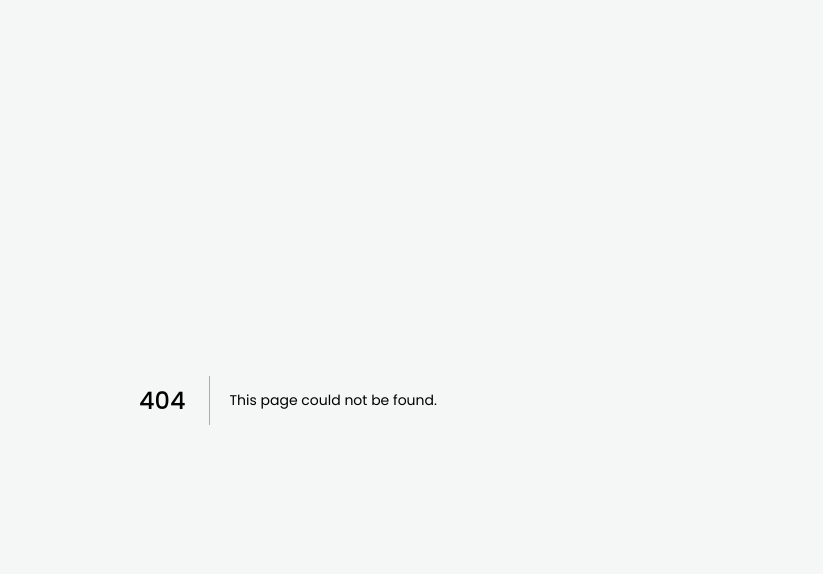
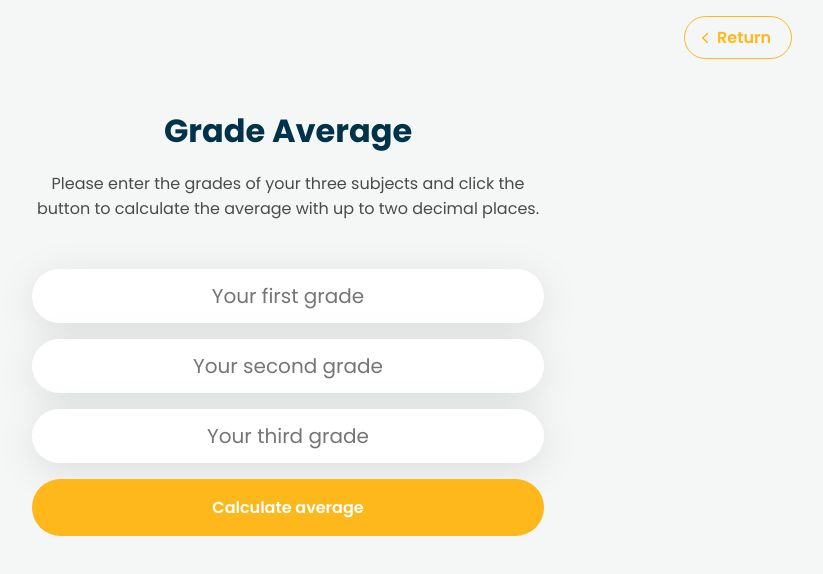
Before and after one commit to werlleyg/mdc-partners-application, a Next.js app: page /gradeaverage in a window 1280 px wide. Before the commit this address had no page. Shown: the top 574 px of the page, without its empty margins (352-1175 px from the left). Built offline with nearby package versions, Linux system fonts and the light colour scheme.

Commit message:
feat: create gradeaverage page layout and functions

```diff
--- /dev/null
+++ b/src/pages/gradeaverage/index.tsx
@@ -0,0 +1,148 @@
+import { ChangeEvent, FormEvent, useCallback, useState } from "react";
+import { toast } from "react-toastify";
+
+// styles
+import { Container, DivResult, Form, P, Span, Subtitle } from "./styles";
+// components
+import { CustomHead } from "@/layout/CustomHead";
+import { H1 } from "@/components/H1";
+import { Input } from "@/components/Input";
+import { DotSpinner } from "@/components/DotSpinner";
+import { Button } from "@/components/Button";
+import { Header } from "@/components/Header";
+// types
+import { IGradeAverage } from "@/dtos/gradeAverage";
+
+export default function GradeAverage() {
+  const [titlePage] = useState<string>("Grade Average");
+  const [gradeAverageData, setGradeAverageData] = useState<IGradeAverage>();
+  const [gradeAverageResult, setGradeAverageResult] = useState<IGradeAverage>();
+  const [showSpinner, setShowSpinner] = useState<boolean>(false);
+  const DELAY_TIME: number = 3; // in seconds
+
+  // handle change input
+  const handleChangeInput = useCallback(
+    (event: ChangeEvent<HTMLInputElement>) => {
+      const checkRegex = /^(?:[0-9]+(?:\.[0-9]*)?)?$/;
+      // get input value
+      let value = event.target.value.trim();
+      // get input name
+      const name = event.target.name;
+
+      // check if name is operator and check regex value
+      if (!checkRegex.test(value)) return;
+
+      const auxValue = value ? parseFloat(value) : "";
+
+      // set data value
+      setGradeAverageData({ ...gradeAverageData, [name]: auxValue });
+    },
+    [gradeAverageData],
+  );
+
+  const calculateAverage = useCallback(() => {
+    const { firstGrade, secondGrade, thirdGrade }: IGradeAverage =
+      gradeAverageData as IGradeAverage;
+
+    console.log("[firstGrade]=> ", firstGrade);
+
+    // Check if all attributes exist
+    if (
+      (!firstGrade && firstGrade !== 0) ||
+      (!secondGrade && secondGrade !== 0) ||
+      (!thirdGrade && thirdGrade !== 0)
+    )
+      return setShowSpinner(false);
+
+    let gradeAverage: string = (
+      (firstGrade + secondGrade + thirdGrade) /
+      3
+    ).toFixed(2);
+
+    // set calculate result and show on screen
+    setTimeout(() => {
+      setGradeAverageResult({
+        ...gradeAverageData,
+        gradeAverage,
+        showResult: true,
+      });
+      // hide spinner
+      setShowSpinner(false);
+    }, DELAY_TIME * 1000);
+  }, [gradeAverageData]);
+
+  const handleSubmit = useCallback(
+    (event: FormEvent<HTMLFormElement>) => {
+      event.preventDefault();
+      // hide grade average result
+      setGradeAverageResult({
+        ...gradeAverageData,
+        showResult: false,
+      });
+      // show spinner
+      setShowSpinner(true);
+      // set calculator
+      calculateAverage();
+    },
+    [calculateAverage, gradeAverageData],
+  );
+
+  return (
+    <>
+      <CustomHead title={titlePage} />
+      <Header link="/" />
+      <Container>
+        <H1>{titlePage}</H1>
+        <Subtitle>
+          Please enter the grades of your three subjects and click the button to
+          calculate the average with up to two decimal places.
+        </Subtitle>
+        <Form onSubmit={handleSubmit}>
+          <Input
+            type="text"
+            placeholder="Your first grade"
+            value={gradeAverageData?.firstGrade ?? ""}
+            name="firstGrade"
+            onChange={handleChangeInput}
+            disabled={showSpinner}
+            required
+          />
+          <Input
+            type="text"
+            placeholder="Your second grade"
+            value={gradeAverageData?.secondGrade ?? ""}
+            name="secondGrade"
+            onChange={handleChangeInput}
+            disabled={showSpinner}
+            required
+          />
+          <Input
+            type="text"
+            placeholder="Your third grade"
+            value={gradeAverageData?.thirdGrade ?? ""}
+            name="thirdGrade"
+            onChange={handleChangeInput}
+            disabled={showSpinner}
+            required
+          />
+          <Button
+            customTitle="Calculate average"
+            customColor="secondary"
+            disabled={showSpinner}
+          />
+        </Form>
+        {gradeAverageResult?.showResult && (
+          <DivResult>
+            <P>
+              The average of the grades <b>{gradeAverageResult?.firstGrade}</b>,{" "}
+              <b>{gradeAverageResult?.secondGrade}</b> and{" "}
+              <b>{gradeAverageResult?.thirdGrade}</b> is
+            </P>
+            <Span>{gradeAverageResult?.gradeAverage}</Span>
+          </DivResult>
+        )}
+        {showSpinner && <DotSpinner />}
+      </Container>
+    </>
+  );
+}
--- /dev/null
+++ b/src/pages/gradeaverage/styles.ts
@@ -0,0 +1,48 @@
+import styled from "@emotion/styled";
+
+export const Container = styled.main`
+  text-align: center;
+  gap: 1rem;
+  display: flex;
+  flex-direction: column;
+`;
+
+export const Subtitle = styled.p`
+  color: var(--subtitle-color);
+  width: min(100%, 32rem);
+  margin-inline: auto;
+`;
+
+export const Form = styled.form`
+  display: flex;
+  flex-direction: column;
+  gap: 1rem;
+  margin-top: 2rem;
+`;
+
+export const DivResult = styled.div`
+  margin-top: 2rem;
+  display: flex;
+  flex-direction: column;
+  gap: 1rem;
+`;
+export const P = styled.p`
+  margin: 0rem;
+  padding: 0rem;
+
+  b {
+    background-color: rgba(var(--dark-rgb-color), 0.1);
+    padding: 0rem 0.25rem;
+    border-radius: 0.2rem;
+  }
+`;
+export const Span = styled.span`
+  font-size: 3rem;
+  font-weight: 800;
+  margin-inline: auto;
+
+  display: flex;
+  align-items: center;
+  justify-content: center;
+  color: var(--primary-color);
+`;
```
